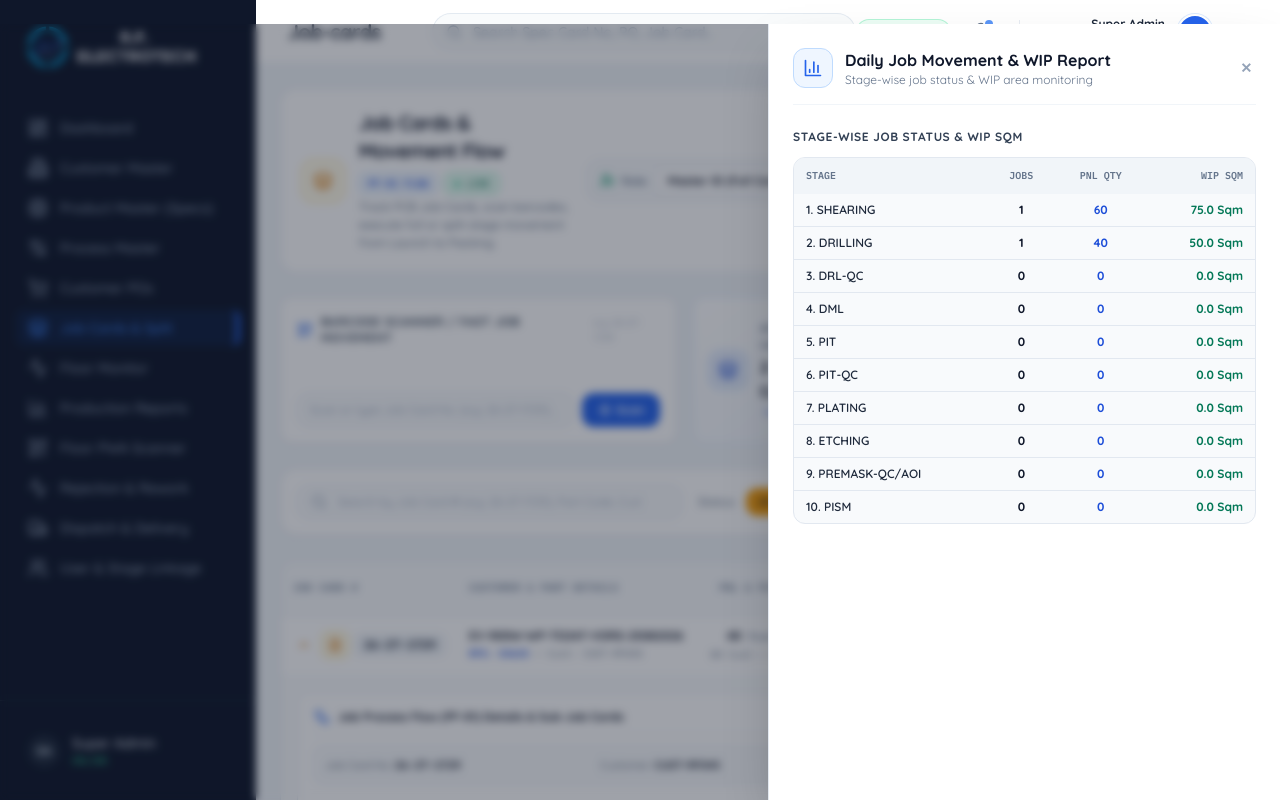
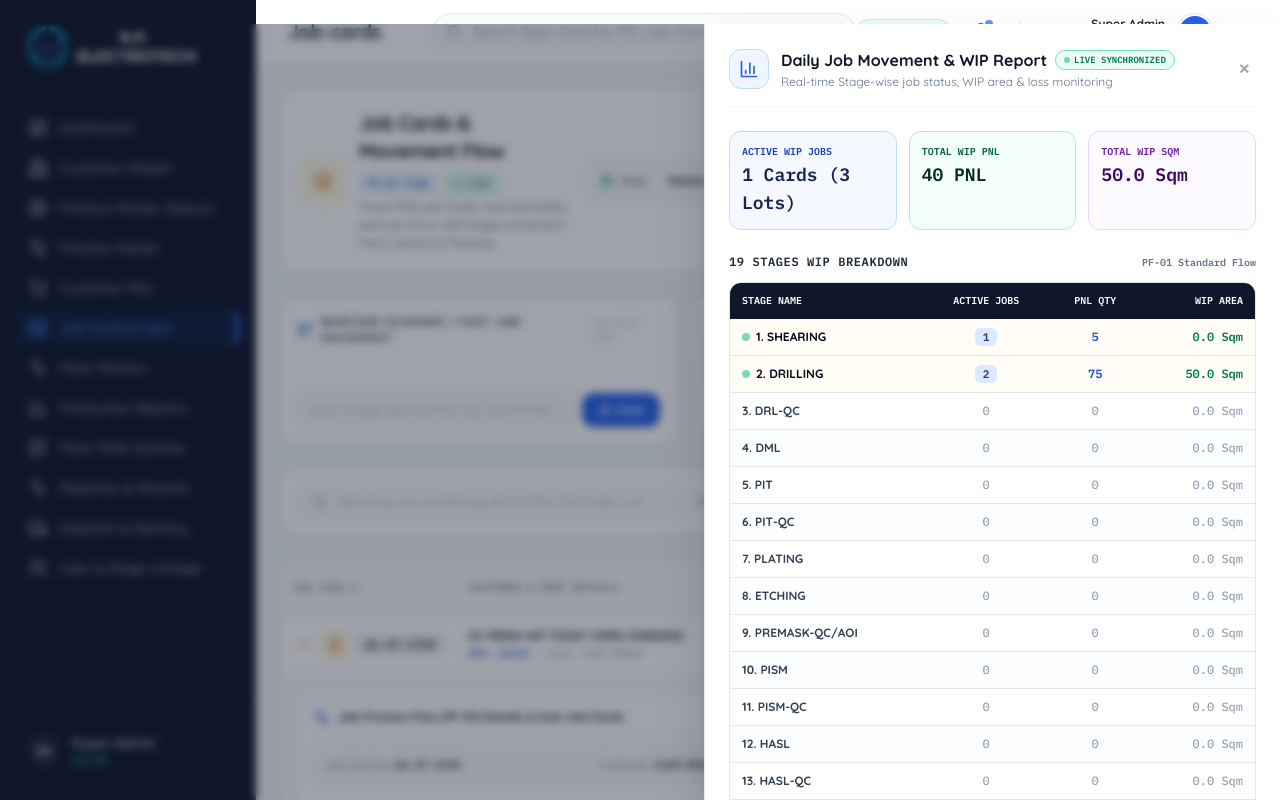
Before and after one commit to walterhydra/RF-ELECTRO-TECH-ERP, a Next.js app in the folder frontend/: page /job-cards in a window 1280 px wide. Both pictures are taken after a click on the button "WIP & Daily Report". Built offline with nearby package versions, Linux system fonts and the light colour scheme; a web font is replaced by a local one.

Commit message:
feat(reports): make Daily Job Movement & WIP Report fully live updating with all 19 stages and grand totals

```diff
--- a/frontend/src/app/(admin)/job-cards/page.tsx
+++ b/frontend/src/app/(admin)/job-cards/page.tsx
@@ -1667,52 +1667,166 @@ export default function JobCardsPage() {
 
       {/* MODAL 4: WIP & Daily Movement Report Drawer */}
       {showReportDrawer && (
-        <div className="fixed inset-0 bg-slate-900/40 backdrop-blur-sm z-50 flex items-center justify-end">
-          <div className="bg-white border-l border-slate-200 w-full max-w-lg h-full p-6 overflow-y-auto space-y-6 shadow-2xl text-slate-900">
+        <div className="fixed inset-0 bg-slate-900/40 backdrop-blur-sm z-50 flex items-center justify-end animate-in fade-in duration-200">
+          <div className="bg-white border-l border-slate-200 w-full max-w-xl h-full p-6 overflow-y-auto space-y-6 shadow-2xl text-slate-900 font-sans">
+
+            {/* Drawer Header */}
             <div className="flex items-center justify-between border-b border-slate-100 pb-4">
               <div className="flex items-center gap-3">
                 <div className="w-10 h-10 rounded-xl bg-blue-50 border border-blue-200 flex items-center justify-center text-blue-600 font-bold shrink-0">
                   <BarChart3 className="w-5 h-5" />
                 </div>
                 <div>
-                  <h3 className="font-bold text-slate-900 text-base">Daily Job Movement & WIP Report</h3>
-                  <p className="text-xs text-slate-500">Stage-wise job status & WIP area monitoring</p>
-                </div>
-              </div>
-              <button onClick={() => setShowReportDrawer(false)} className="text-slate-400 hover:text-slate-700 text-sm font-bold p-1 rounded-lg hover:bg-slate-100 cursor-pointer">✕</button>
+                  <div className="flex items-center gap-2">
+                    <h3 className="font-extrabold text-slate-900 text-base">Daily Job Movement & WIP Report</h3>
+                    <span className="px-2 py-0.5 rounded-full text-[9px] font-mono bg-emerald-50 text-emerald-700 font-black border border-emerald-300 flex items-center gap-1">
+                      <span className="w-1.5 h-1.5 rounded-full bg-emerald-500 animate-pulse" />
+                      LIVE SYNCHRONIZED
+                    </span>
+                  </div>
+                  <p className="text-xs text-slate-500 mt-0.5">Real-time Stage-wise job status, WIP area & loss monitoring</p>
+                </div>
+              </div>
+              <button
+                onClick={() => setShowReportDrawer(false)}
+                className="text-slate-400 hover:text-slate-700 text-sm font-bold p-1.5 rounded-xl hover:bg-slate-100 cursor-pointer transition-all"
+              >
+                ✕
+              </button>
             </div>
 
+            {/* Quick Live Summary Metric Cards */}
+            <div className="grid grid-cols-3 gap-3">
+              <div className="bg-blue-50/60 border border-blue-200 p-3 rounded-xl">
+                <p className="text-[10px] font-bold text-blue-800 uppercase font-mono">Active WIP Jobs</p>
+                <p className="text-lg font-black text-blue-950 mt-0.5 font-mono">{inProgressCount} Cards ({totalSubLots} Lots)</p>
+              </div>
+
+              <div className="bg-emerald-50/60 border border-emerald-200 p-3 rounded-xl">
+                <p className="text-[10px] font-bold text-emerald-800 uppercase font-mono">Total WIP PNL</p>
+                <p className="text-lg font-black text-emerald-950 mt-0.5 font-mono">{activePnlCount} PNL</p>
+              </div>
+
+              <div className="bg-purple-50/60 border border-purple-200 p-3 rounded-xl">
+                <p className="text-[10px] font-bold text-purple-800 uppercase font-mono">Total WIP Sqm</p>
+                <p className="text-lg font-black text-purple-950 mt-0.5 font-mono">{activeSqmArea.toFixed(1)} Sqm</p>
+              </div>
+            </div>
+
+            {/* Stage-Wise WIP Breakdown Table (All 19 Stages) */}
             <div className="space-y-3">
-              <h4 className="text-xs font-bold text-slate-700 uppercase tracking-wider">Stage-Wise Job Status & WIP Sqm</h4>
-              <div className="bg-slate-50 rounded-xl border border-slate-200 overflow-hidden">
-                <table className="w-full text-left text-xs">
-                  <thead className="bg-slate-100 text-slate-500 font-mono text-[10px] uppercase">
+              <div className="flex items-center justify-between">
+                <h4 className="text-xs font-black text-slate-800 uppercase tracking-wider font-mono">
+                  19 STAGES WIP BREAKDOWN
+                </h4>
+                <span className="text-[10px] font-mono text-slate-500 font-bold">
+                  PF-01 Standard Flow
+                </span>
+              </div>
+
+              <div className="bg-white rounded-xl border border-slate-200 overflow-hidden shadow-2xs">
+                <table className="w-full text-left text-xs font-sans">
+                  <thead className="bg-slate-900 text-white font-mono text-[10px] uppercase">
                     <tr>
-                      <th className="py-2.5 px-3">Stage</th>
-                      <th className="py-2.5 px-3 text-center">Jobs</th>
-                      <th className="py-2.5 px-3 text-center">PNL Qty</th>
-                      <th className="py-2.5 px-3 text-right">WIP Sqm</th>
+                      <th className="py-2.5 px-3 font-bold">Stage Name</th>
+                      <th className="py-2.5 px-3 text-center font-bold">Active Jobs</th>
+                      <th className="py-2.5 px-3 text-center font-bold">PNL Qty</th>
+                      <th className="py-2.5 px-3 text-right font-bold">WIP Area</th>
                     </tr>
                   </thead>
                   <tbody className="divide-y divide-slate-200">
-                    {PF01_STAGES.slice(0, 10).map((stg) => {
-                      const stageJobs = jobCards.filter((j) => j.currentStageName === stg);
-                      const pnlSum = stageJobs.reduce((s, j) => s + (j.prodPnlQty || j.totalQty), 0);
-                      const sqmSum = stageJobs.reduce((s, j) => s + (j.prodPnlAreaSqm || 50), 0);
+                    {PF01_STAGES.map((stg) => {
+                      // Aggregate master jobs & sub-job cards at this stage
+                      const activeMasterJobs = jobCards.filter(
+                        (j) => j.status === 'IN_PROGRESS' && j.currentStageName === stg
+                      );
+
+                      const activeSubJobs = jobCards
+                        .flatMap((j) => j.subJobCards || [])
+                        .filter((sub) => sub.status === 'IN_PROGRESS' && sub.currentStage?.name === stg);
+
+                      const totalStageJobsCount = activeMasterJobs.length + activeSubJobs.length;
+
+                      const pnlSum =
+                        activeMasterJobs.reduce((s, j) => s + (j.prodPnlQty || j.totalQty || 0), 0) +
+                        activeSubJobs.reduce((s, sub) => s + sub.qty, 0);
+
+                      const sqmSum = activeMasterJobs.reduce((s, j) => s + (j.prodPnlAreaSqm || 50), 0);
+
+                      const hasActiveWip = totalStageJobsCount > 0;
 
                       return (
-                        <tr key={stg} className="hover:bg-white">
-                          <td className="py-2 px-3 font-semibold text-slate-800">{stg}</td>
-                          <td className="py-2 px-3 text-center font-bold text-slate-900">{stageJobs.length}</td>
-                          <td className="py-2 px-3 text-center font-bold text-blue-700">{pnlSum}</td>
-                          <td className="py-2 px-3 text-right font-bold text-emerald-700">{sqmSum.toFixed(1)} Sqm</td>
+                        <tr
+                          key={stg}
+                          className={`transition-colors ${
+                            hasActiveWip
+                              ? 'bg-amber-50/50 hover:bg-amber-100/60'
+                              : 'hover:bg-slate-50/80 odd:bg-white even:bg-slate-50/40'
+                          }`}
+                        >
+                          <td className="py-2.5 px-3 font-bold text-slate-800 flex items-center gap-1.5">
+                            {hasActiveWip && <span className="w-2 h-2 rounded-full bg-emerald-500 animate-pulse shrink-0" />}
+                            <span className={hasActiveWip ? 'text-slate-950 font-black' : 'text-slate-700'}>{stg}</span>
+                          </td>
+                          <td className="py-2.5 px-3 text-center font-mono">
+                            {hasActiveWip ? (
+                              <span className="px-2 py-0.5 rounded-md bg-blue-100 text-blue-900 font-extrabold text-[11px]">
+                                {totalStageJobsCount}
+                              </span>
+                            ) : (
+                              <span className="text-slate-400 font-medium">0</span>
+                            )}
+                          </td>
+                          <td className="py-2.5 px-3 text-center font-mono">
+                            {hasActiveWip ? (
+                              <span className="font-extrabold text-blue-700">{pnlSum}</span>
+                            ) : (
+                              <span className="text-slate-400 font-medium">0</span>
+                            )}
+                          </td>
+                          <td className="py-2.5 px-3 text-right font-mono">
+                            {hasActiveWip ? (
+                              <span className="font-extrabold text-emerald-700">{sqmSum.toFixed(1)} Sqm</span>
+                            ) : (
+                              <span className="text-slate-400 font-medium">0.0 Sqm</span>
+                            )}
+                          </td>
                         </tr>
                       );
                     })}
                   </tbody>
+
+                  {/* Grand Totals Footer */}
+                  <tfoot className="bg-slate-100 border-t-2 border-slate-300 font-mono text-xs">
+                    <tr>
+                      <td className="py-2.5 px-3 font-black text-slate-900 uppercase">Grand Total WIP</td>
+                      <td className="py-2.5 px-3 text-center font-black text-blue-900">{inProgressCount} Jobs</td>
+                      <td className="py-2.5 px-3 text-center font-black text-blue-700">{activePnlCount} PNL</td>
+                      <td className="py-2.5 px-3 text-right font-black text-emerald-700">{activeSqmArea.toFixed(1)} Sqm</td>
+                    </tr>
+                  </tfoot>
                 </table>
               </div>
             </div>
+
+            {/* Delay & Overdue Monitoring Notice */}
+            <div className="bg-slate-50 border border-slate-200 p-4 rounded-xl space-y-2">
+              <h5 className="text-xs font-black text-slate-900 uppercase tracking-wider flex items-center gap-1.5">
+                <Clock className="w-4 h-4 text-amber-600" />
+                DELAY & OVERDUE MONITORING
+              </h5>
+              <div className="text-xs text-slate-600 space-y-1 font-sans">
+                <div className="flex justify-between items-center border-b border-slate-200 pb-1">
+                  <span>Jobs Target Date Active:</span>
+                  <strong className="text-slate-900 font-mono">{jobCards.length} Jobs On Schedule</strong>
+                </div>
+                <div className="flex justify-between items-center pt-0.5">
+                  <span>Daily Movement Loss/Rejection:</span>
+                  <strong className="text-emerald-700 font-mono">0 Rejections (100% Yield)</strong>
+                </div>
+              </div>
+            </div>
+
           </div>
         </div>
       )}
```
